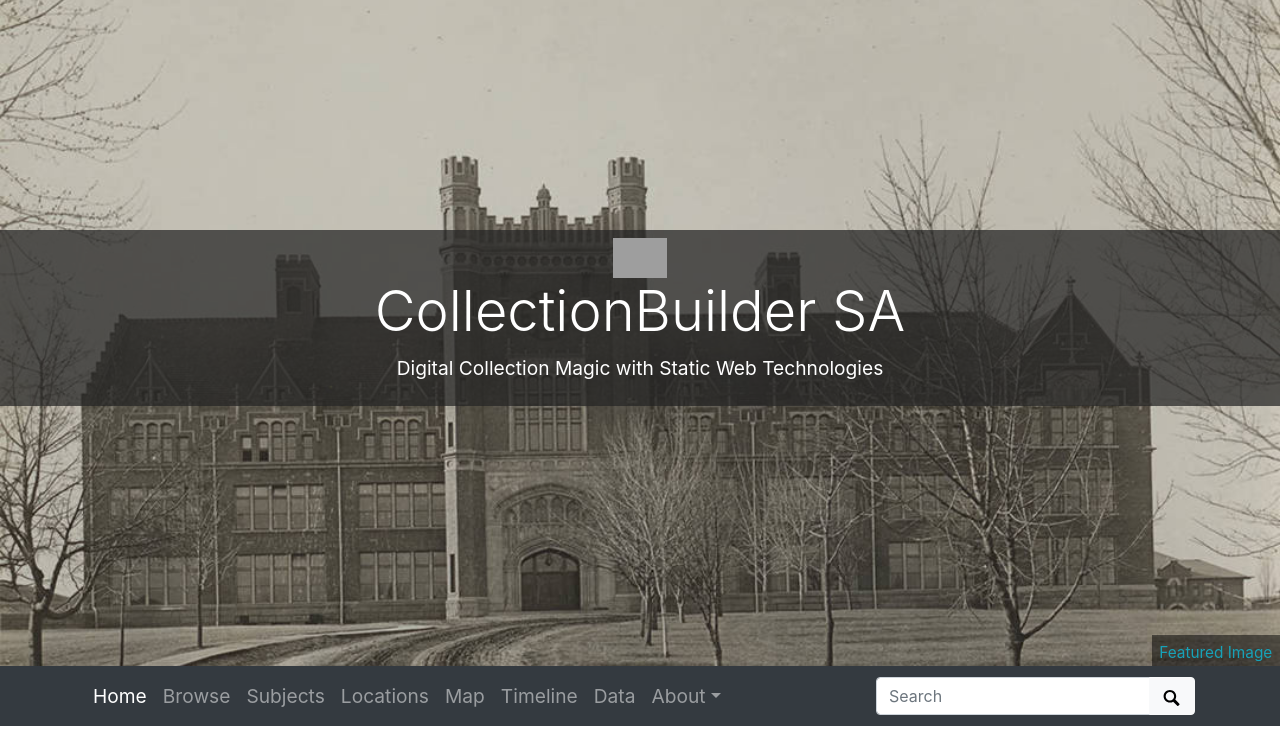
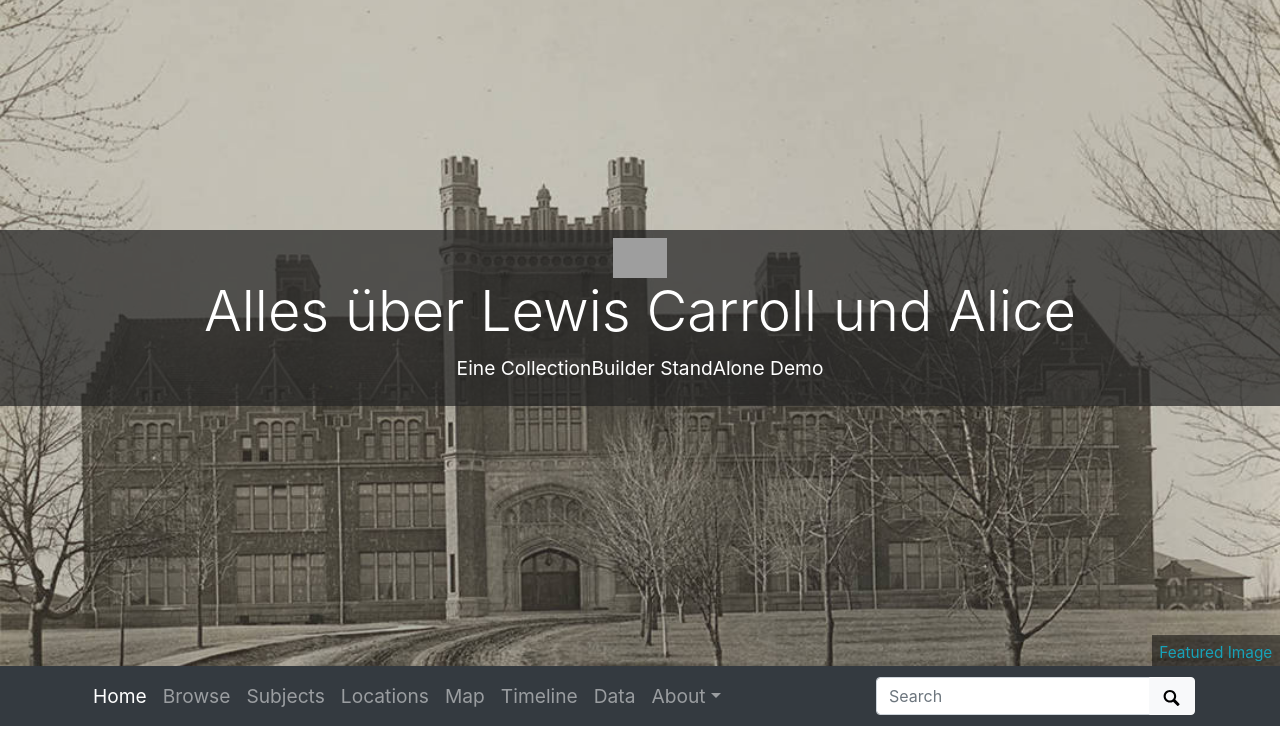
Before and after one commit to kantel/cb_alice, a Jekyll site: the page built from index.md, in a window 1280 px wide. Shown: the top 730 px of the page. Built offline with Jekyll 4.4.1, drawn with Linux system fonts in a browser that asks for light colours; some of the changed text lies outside the part shown; grey boxes are pictures that could not be loaded.

Commit message:
Update _config.yml

```diff
--- a/_config.yml
+++ b/_config.yml
@@ -8,29 +8,29 @@
 # URL VARIABLES
 #
 # site domain, full URL to the production location of your collection
-url: https://www.lib.uidaho.edu
+url: http://blog.schockwellenreiter.de
 # path to location on the domain if necessary e.g. /digital/hjccc
-baseurl: /demo
+baseurl: /cb_alice
 # location of code, the full url to your github repository
-source-code: https://github.com/CollectionBuilder/collectionbuilder-sa
+source-code: https://github.com/kantel/cb_alice
 
 ##########
 # SITE SETTINGS
 #
 # title of site appears in banner
-title: CollectionBuilder SA
+title: Alles über Lewis Carroll und Alice
 # tagline, a short phrase that will appear throughout the site in the top banner
-tagline: Digital Collection Magic with Static Web Technologies
+tagline: Eine CollectionBuilder StandAlone Demo
 # description appears in meta tags and other locations
 # this description might appear in search result lists, keep around 160 characters max
 description: "CollectionBuilder-SA is a template for creating digital collection exhibits using static web technology."
 # creator of the digital collection, to appear in meta tags; we typically use our GitHub usernames but feel free to just use your name
-author: CollectionBuilder
+author: Jörg Kantel
 # Organization branding
-organization-name: "Digital Initiatives, University of Idaho Library"
-organization-link: https://www.lib.uidaho.edu/digital/
+organization-name: "Schockwellenreiter"
+organization-link: http://blog.schockwellenreiter.de/
 organization-logo-banner: https://www.lib.uidaho.edu/media/digital/justdi_logo_sm.png
-organization-logo-nav: https://www.lib.uidaho.edu/media/digital/bannerlogo_allwhite.png
+organization-logo-nav: http://blog.schockwellenreiter.de/images/bannerlogo.jpg
 
 ##########
 # COLLECTION SETTINGS
```
